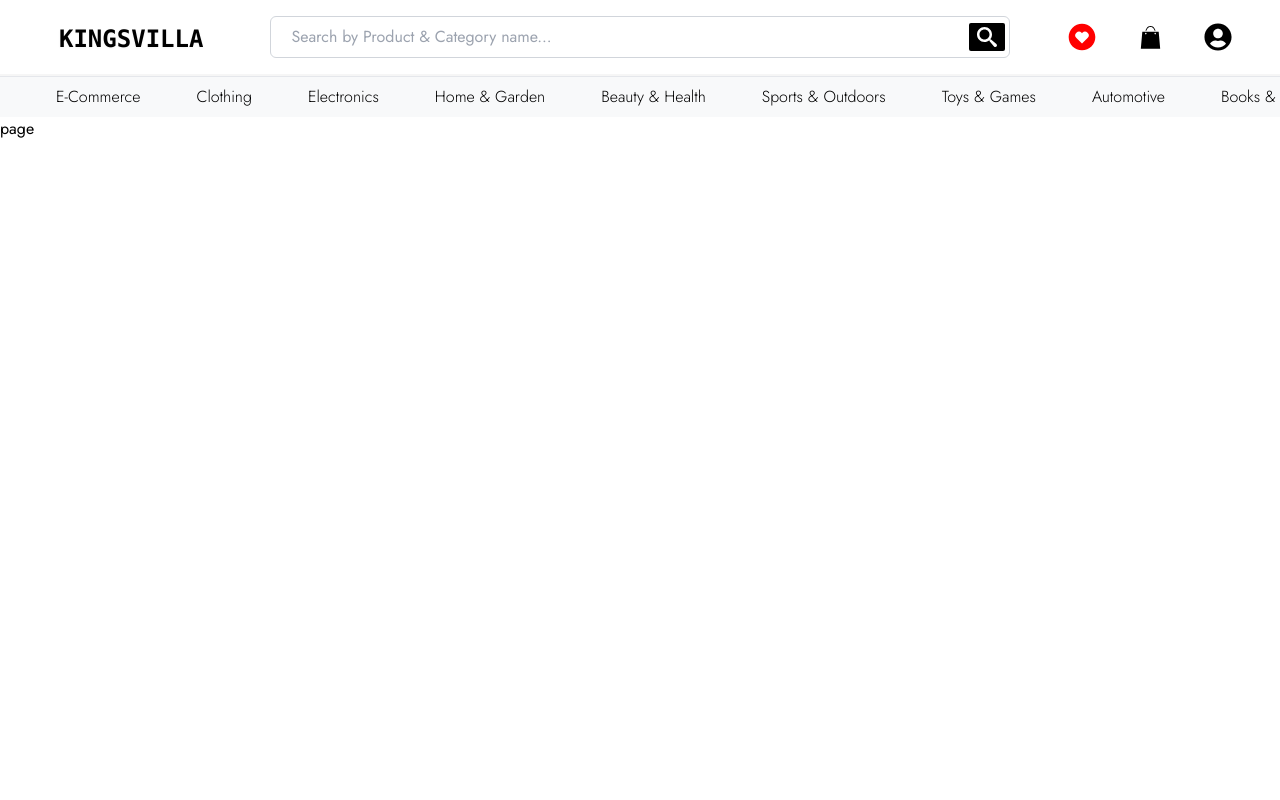
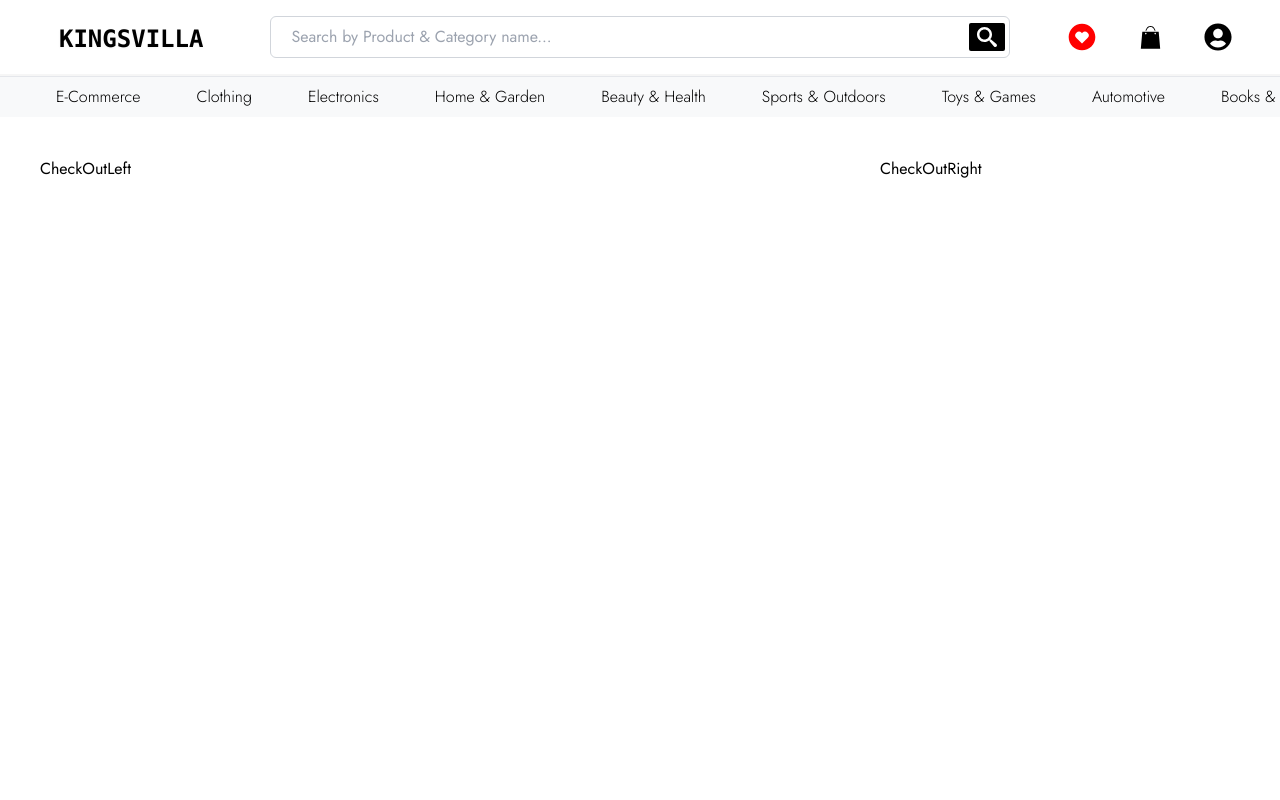
Before and after one commit to ashukla333/ecom-website, a Next.js app in the folder ecommerce/: page /checkout in a window 1280 px wide. Shown: the top 800 px of the page. Built offline with nearby package versions, Linux system fonts and the light colour scheme.

Commit message:
checkout page created

```diff
--- a/ecommerce/app/checkout/page.js
+++ b/ecommerce/app/checkout/page.js
@@ -1,9 +1,16 @@
-import React from 'react'
+import CheckOutLeft from "@/components/checkout/CheckOutLeft";
+import CheckOutRight from "@/components/checkout/CheckOutRight";
+import React from "react";
 
 const page = () => {
   return (
-    <div>page</div>
-  )
-}
+    <div>
+      <div className="flex flex-1 md:p-10 p-3 md:flex-row flex-col">
+        <div className="flex-[0.7]"><CheckOutLeft/></div>
+        <div className="flex-[0.3]"><CheckOutRight/></div>
+      </div>
+    </div>
+  );
+};
 
-export default page
+export default page;
--- a/ecommerce/components/cart/CartCard.jsx
+++ b/ecommerce/components/cart/CartCard.jsx
@@ -4,9 +4,9 @@ import Content from "../common/Content";
 import Link from "next/link";
 import { BiSolidHeartCircle } from "react-icons/bi";
 import Button from "../common/Button";
+import { FaMinus, FaPlus } from "react-icons/fa6";
 
-const CartCard = ({Increment=0,setIncrement=()=>{}}) => {
-
+const CartCard = ({ Increment = 0, setIncrement = () => {} }) => {
   console.log(Increment);
 
   return (
@@ -27,10 +27,8 @@ const CartCard = ({Increment=0,setIncrement=()=>{}}) => {
             <div className="py-2">
               Quantity:-
               <div className="flex w-full pt-1 gap-2 ">
-                <Button
-                  type="secondary"
-                  value="-"
-                  className="w-full "
+                <div
+                  className="p-2 bg-main-text text-lg cursor-pointer text-white grid place-content-center rounded"
                   onClick={
                     Increment <= 0
                       ? () => {}
@@ -38,21 +36,23 @@ const CartCard = ({Increment=0,setIncrement=()=>{}}) => {
                           setIncrement(Increment - 1);
                         }
                   }
-                />
+                >
+                  <FaMinus />
+                </div>
                 <input
                   type="text"
-                  className="border outline-2 font-bold text-lg rounded-md text-center border-main-text"
+                  className="border w-16 outline-2 font-bold text-lg rounded-md text-center border-main-text"
                   name="Quantity"
                   value={Increment}
                 />
-                <Button
-                  type="secondary"
-                  value="+"
-                  className="w-full"
+                <div
+                  className="p-2 bg-main-text text-lg cursor-pointer text-white grid place-content-center rounded"
                   onClick={() => {
                     setIncrement(Increment + 1);
                   }}
-                />
+                >
+                  <FaPlus />
+                </div>
               </div>
             </div>
 
--- /dev/null
+++ b/ecommerce/components/checkout/CheckOutLeft.jsx
@@ -0,0 +1,9 @@
+import React from 'react'
+
+const CheckOutLeft = () => {
+  return (
+    <div>CheckOutLeft</div>
+  )
+}
+
+export default CheckOutLeft
--- /dev/null
+++ b/ecommerce/components/checkout/CheckOutRight.jsx
@@ -0,0 +1,9 @@
+import React from 'react'
+
+const CheckOutRight = () => {
+  return (
+    <div>CheckOutRight</div>
+  )
+}
+
+export default CheckOutRight
--- a/ecommerce/package.json
+++ b/ecommerce/package.json
@@ -13,6 +13,7 @@
     "next": "14.2.3",
     "react": "^18",
     "react-dom": "^18",
+    "react-hook-form": "^7.52.2",
     "react-icons": "^5.2.1",
     "react-range": "^1.9.2",
     "swiper": "^11.1.9"
```
Also changed, not shown: 1 other file (tests, documents, lock files or other folders).
